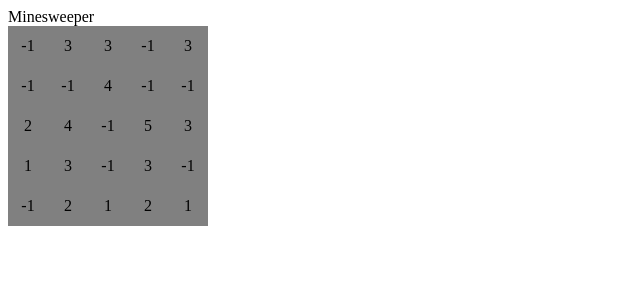
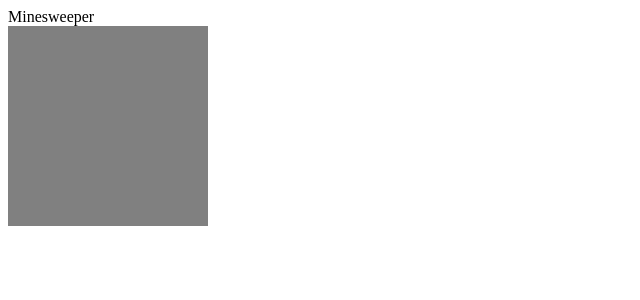
Before and after one commit to jigyasudhingra/minesweeper, a React (Create React App) app: page / in a window 1280 px wide. Shown: the top 300 px of the page, without its empty margins (0-640 px from the left). Built offline with nearby package versions, Linux system fonts and the light colour scheme.

Commit message:
Revealed functionality added

```diff
--- a/src/components/Board.tsx
+++ b/src/components/Board.tsx
@@ -14,9 +14,23 @@ const Board = () => {
     generateBoard()
   }, [])
 
-  const updateFlag = (e: React.MouseEvent<HTMLDivElement, MouseEvent>) => {
+  const updateFlag = (
+    e: React.MouseEvent<HTMLDivElement, MouseEvent>,
+    x: number,
+    y: number
+  ) => {
     e.preventDefault()
-    console.log('Right CLick')
+    const newGrid: Array<BoardProps[]> = JSON.parse(JSON.stringify(board))
+    console.log(newGrid[x][y])
+    newGrid[x][y].flagged = true
+    setBoard(newGrid)
+  }
+
+  const revealCell = (x: number, y: number) => {
+    const newGrid: Array<BoardProps[]> = JSON.parse(JSON.stringify(board))
+    console.log(newGrid[x][y])
+    newGrid[x][y].revealed = true
+    setBoard(newGrid)
   }
 
   return (
@@ -25,7 +39,13 @@ const Board = () => {
         return (
           <div style={{ display: 'flex' }}>
             {row.map((singleBlock) => {
-              return <Cell details={singleBlock} updateFlag={updateFlag} />
+              return (
+                <Cell
+                  details={singleBlock}
+                  updateFlag={updateFlag}
+                  revealCell={revealCell}
+                />
+              )
             })}
           </div>
         )
--- a/src/components/Cell.tsx
+++ b/src/components/Cell.tsx
@@ -3,19 +3,27 @@ import { BoardProps } from '../types/board'
 
 interface CellProps {
   details: BoardProps
-  updateFlag: (e: React.MouseEvent<HTMLDivElement, MouseEvent>) => void
+  updateFlag: (
+    e: React.MouseEvent<HTMLDivElement, MouseEvent>,
+    x: number,
+    y: number
+  ) => void
+  revealCell: (x: number, y: number) => void
 }
 
 const Cell = (props: CellProps) => {
-  const { details, updateFlag } = props
+  const { details, updateFlag, revealCell } = props
   return (
+    // eslint-disable-next-line jsx-a11y/no-static-element-interactions
     <div
       onContextMenu={(e: React.MouseEvent<HTMLDivElement, MouseEvent>) =>
-        updateFlag(e)
+        updateFlag(e, details.x, details.y)
       }
+      onClick={() => revealCell(details.x, details.y)}
+      onKeyDown={() => revealCell(details.x, details.y)}
       style={style.cellStyle}
     >
-      {details.value}
+      {details.revealed ? details.value : ''}
     </div>
   )
 }
```
